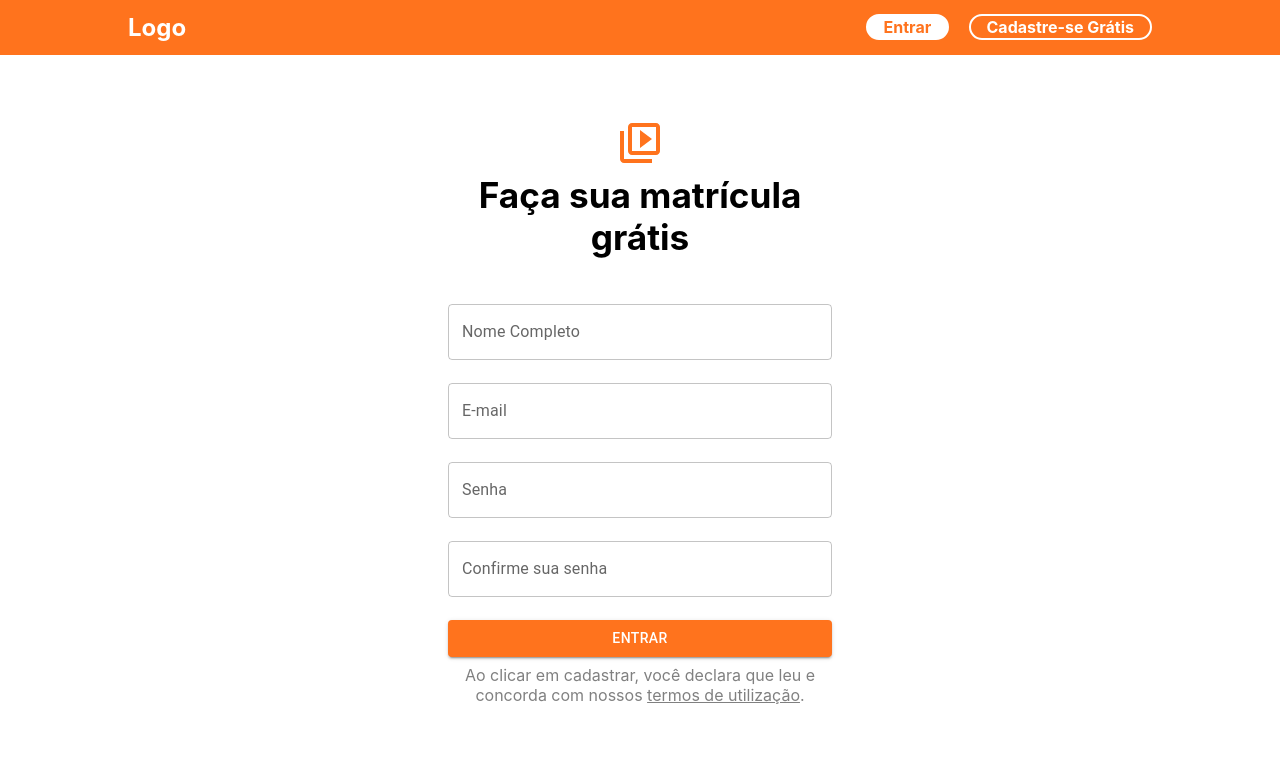
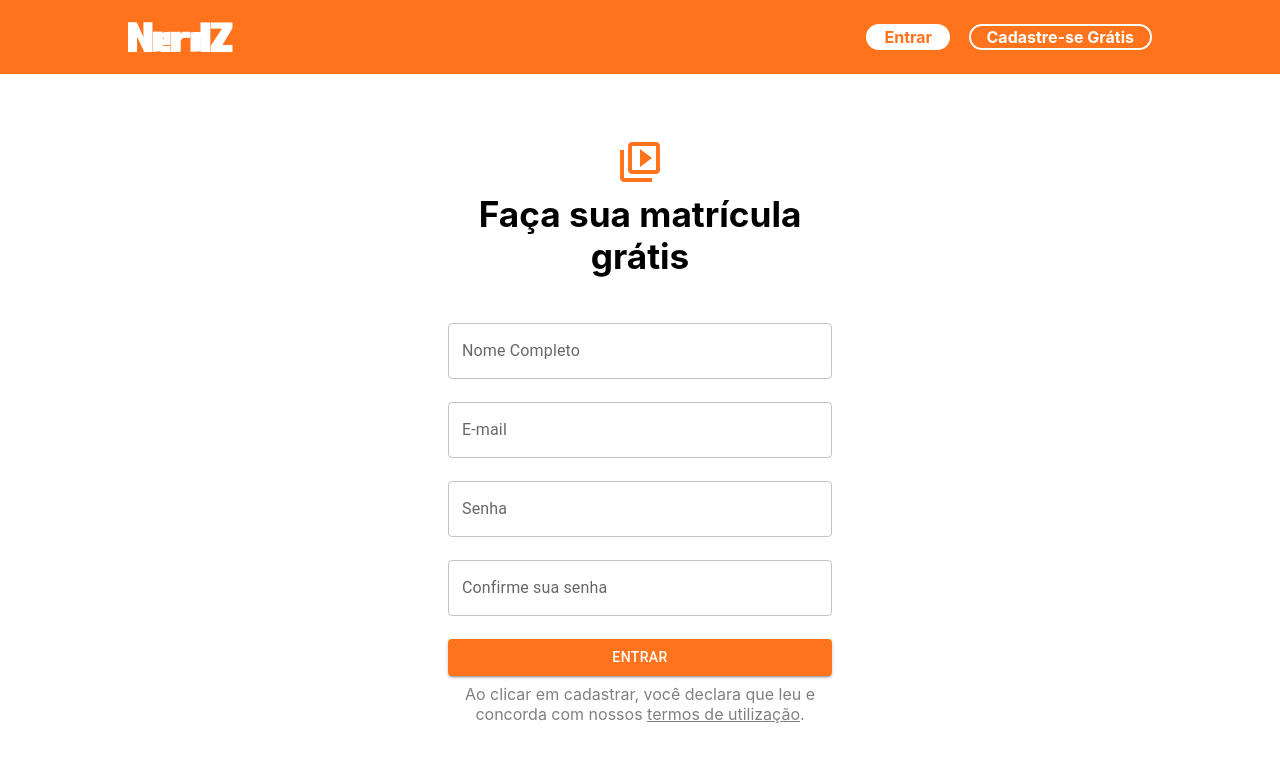
Before and after one commit to ramos-vini/NerdZ_React-JS_Project, a React (Create React App) app: page / in a window 1280 px wide. Shown: the top 762 px of the page. Built offline with nearby package versions, Linux system fonts and the light colour scheme; the HTML template or start-up script is replaced by a standard one.

Commit message:
Adição da Logo no Header

```diff
--- a/src/components/header/Header.jsx
+++ b/src/components/header/Header.jsx
@@ -5,7 +5,7 @@ export default function Header(params) {
         <>
             <nav>
                 <div className='navDiv1'>
-                    <h2><a href>Logo</a></h2>
+                    <h2 className='logo'><a href>NerdZ</a></h2>
                 </div>
 
                 <div className='navDiv2'>
--- a/src/components/header/header.css
+++ b/src/components/header/header.css
@@ -1,3 +1,13 @@
+@font-face {
+    font-family: logo;
+    src: url(../../assets/fonts/Retrolab.ttf);
+}
+
+.logo{
+    font-family: logo;
+    font-size: 2.5rem;
+}
+
 nav{
     background-color: #FF731D;
     padding: 1% 10%;
@@ -38,6 +48,11 @@ nav a:hover{
 
 /* Mobile MQ */
 @media screen and (max-width: 767px){
+
+    .logo{
+        font-size: 1.8rem;
+    }
+
     .navDiv2 a{
         font-size: 0.7rem;
     }
```
Also changed, not shown: src/assets/fonts/Retrolab.ttf (added).
